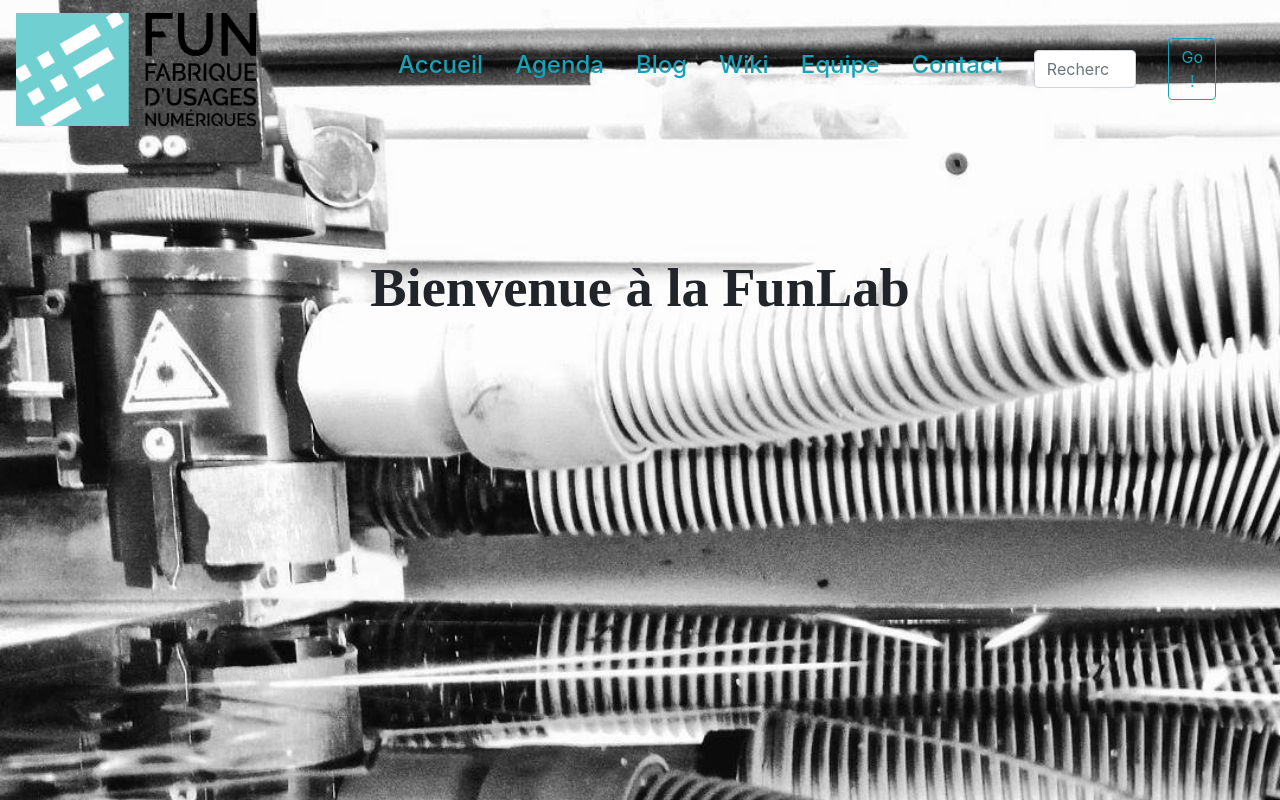
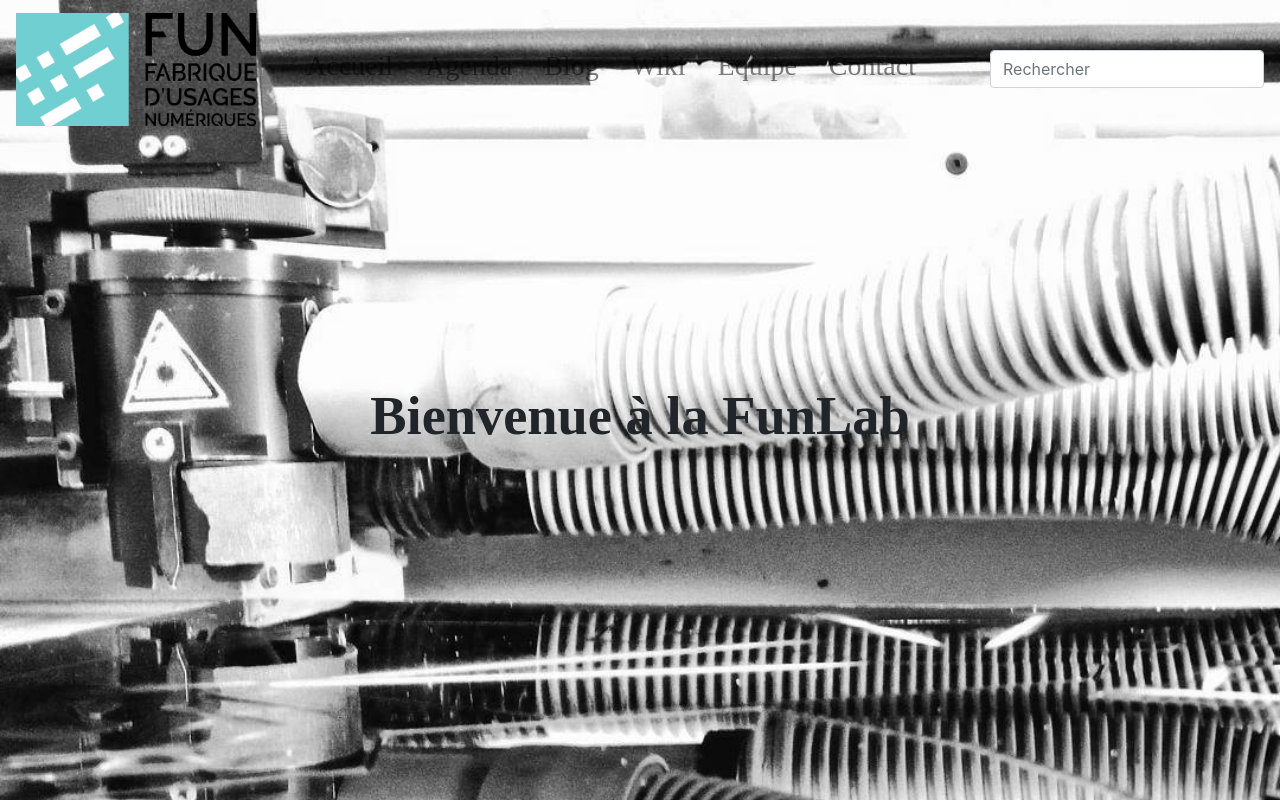
Before and after one commit to musloda/fablab-tours, an Angular app: page / in a window 1280 px wide. Built offline with nearby package versions, Linux system fonts and the light colour scheme.

Commit message:
création header

```diff
--- a/src/app/header/header.component.css
+++ b/src/app/header/header.component.css
@@ -1,27 +1,3 @@
-/*
-.navbar-expand-lg {
-
-	background-image: url("../../assets/images/image-header/accueil-back-ground.jpg");
-
-
-	background-position: center;
-	background-repeat: no-repeat;
-	background-size: cover;
-
-
-	position: relative;
-	min-height: 400px;
-}
-
-#funlablogo {
-	background-image: url("../../assets/images/image-header/logo-fabrique-d-usage-numérique.png");
-	background-position: center;
-	background-repeat: no-repeat;
-	background-size: cover;
-	position: relative;
-	min-height: 400px;
-	}*/
-
 	.navbar {
 
 		background-color:transparent !important;
@@ -29,6 +5,7 @@
 		background-image:none;
 		box-shadow:none;
 	}
+
 	.backgroundimage {
 		background-image: url("../../assets/images/image-header/accueil-back-ground.jpg");
 		background-size: cover;
@@ -40,7 +17,7 @@
 
 	h1{
 		font-size: 340%;
-		margin-top: 20%;
+		margin-top: 30%;
 		font-family: Didot, serif;
 		font-weight: 900;
 	}
@@ -51,12 +28,32 @@
 
 	ul{
 		margin-left:15%;
-}
+		font-family: Didot, serif;
 
-#navbarNav {
-	max-width: 1000px;
 	}
 
 	.form-group {
 		position: sticky;
 	}
+
+	.nav-link{
+	color: rgb(112,207,208);
+	}
+
+	.nav-link:hover {
+		transform: scale(1.1);
+	}
+
+	.navbar-nav {
+		text-align: center;
+	}
+
+	@media screen and (max-width: 1150px;){
+		img{
+			justify-content: center;
+		}
+	}
+
+	.navbar-toggler{
+    background-color: rgb(112,207,208);
+  }
--- a/src/app/header/header.component.html
+++ b/src/app/header/header.component.html
@@ -1,37 +1,41 @@
 <div class="backgroundimage">
-  <nav class="navbar fixed-top navbar-expand-lg navbar-light bg-light navbar-fixed-top navbar-trans ">
-    <a class="navbar-brand">
-      <img src="../../assets/images/image-header/logo_funlab.png" width="120%" height="120%" routerLink="/accueil">
-    </a>
+  <nav class="navbar fixed-top navbar-expand-lg navbar-light">
 
     <button class="navbar-toggler mr-4" type="button" (click)="isCollapsed = !isCollapsed">
       <span class="navbar-toggler-icon"></span>
     </button>
-    <div class="collapse navbar-collapse" id="navbarNav"  [ngbCollapse]="!isCollapsed">
-      <ul class="navbar-nav">
+
+    <a class="navbar-brand d-flex">
+      <img src="../../assets/images/image-header/logo_funlab.png" width="120%" height="120%" routerLink="/accueil">
+    </a>
+
+    <div class="navbar-collapse" id="navbarNav"  [ngbCollapse]="!isCollapsed">
+      <ul class="navbar-nav mx-auto">
         <li class="nav-item">
-          <h4 class="nav-link text-info mx-2" routerLink="/accueil">Accueil</h4>
-        </li>
-
-        <li class="nav-item">
-          <h4 class="nav-link text-info mx-2" routerLink="/agenda">Agenda</h4>
+          <h3 class="nav-link mx-2" routerLink="/accueil">Accueil</h3>
         </li>
         <li class="nav-item">
-          <h4 class="nav-link text-info mx-2" routerLink="/blog">Blog</h4>
+          <h3 class="nav-link mx-2" routerLink="/agenda">Agenda</h3>
         </li>
         <li class="nav-item">
-          <h4 class="nav-link text-info mx-2" routerLink="/equipe">Wiki</h4>
+          <h3 class="nav-link mx-2" routerLink="/blog">Blog</h3>
         </li>
         <li class="nav-item">
-          <h4 class="nav-link text-info mx-2" routerLink="/equipe">Equipe</h4>
+          <h3 class="nav-link mx-2" routerLink="/wiki">Wiki</h3>
         </li>
         <li class="nav-item">
-          <h4 class="nav-link text-info mx-2" routerLink="/contact">Contact</h4>
+          <h3 class="nav-link mx-2" routerLink="/equipe">Equipe</h3>
+        </li>
+        <li class="nav-item">
+          <h3 class="nav-link mx-2" routerLink="/contact">Contact</h3>
         </li>
       </ul>
 
-      <input class="form-control mx-3" type="search" placeholder="Rechercher" aria-label="Search">
-      <button class="btn btn-outline-info mx-3" type="submit">Go !</button>
+
+      <form class="form-inline justify-content-center">
+        <input name="productName" class="fa fa-search form-control" list="mylist" type="search" placeholder="Rechercher" aria-label="Search">
+        <i role="submit" class="fa fa-search"></i>
+      </form>
 
     </div>
   </nav>
```
Lines whose indentation alone changed are shown as unchanged.
